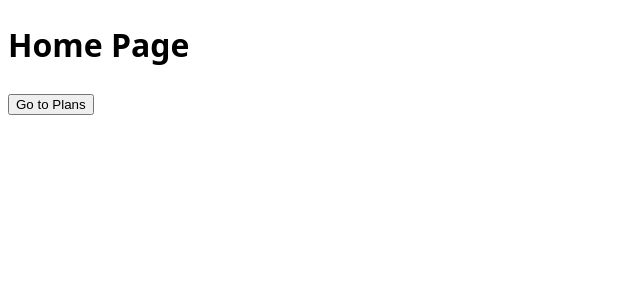
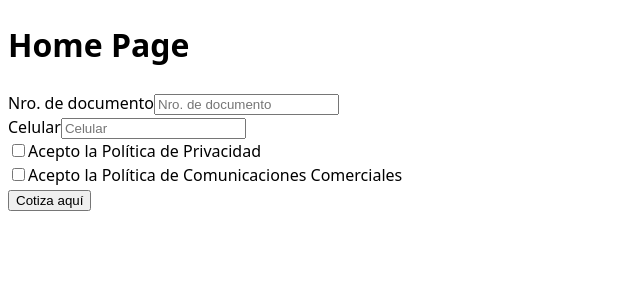
Before and after one commit to michaeldaviddev/salud-flexible-challenge, a React (Vite) app: page / in a window 1280 px wide. Shown: the top 300 px of the page, without its empty margins (0-640 px from the left). Built offline with nearby package versions, Linux system fonts and the light colour scheme.

Commit message:
home form

```diff
--- a/src/context/UserContext.tsx
+++ b/src/context/UserContext.tsx
@@ -5,6 +5,8 @@ export interface User {
   name: string;
   lastName: string;
   birthDay: string;
+  documentNumber: string;
+  phoneNumber: string;
 }
 
 // Define the structure of the plan data
--- a/src/pages/Home.tsx
+++ b/src/pages/Home.tsx
@@ -1,16 +1,44 @@
+import { useState } from 'react';
 import { useNavigate } from "react-router-dom";
 import { useUser } from '../context/UserContext';
-import type { User } from '../context/UserContext';
 
 const Home: React.FC = () => {
   const navigate = useNavigate();
   const { setUser } = useUser();
 
-  const goToPlans = async () => {
+  const [documentNumber, setDocumentNumber] = useState('');
+  const [phoneNumber, setPhoneNumber] = useState('');
+  const [policy1, setPolicy1] = useState(false);
+  const [policy2, setPolicy2] = useState(false);
+  const [errors, setErrors] = useState<Partial<Record<string, string>>>({});
+
+  const validateForm = () => {
+    const newErrors: Partial<Record<string, string>> = {};
+    if (!documentNumber) newErrors.documentNumber = 'Document number is required';
+    if (!phoneNumber) newErrors.phoneNumber = 'Phone number is required';
+    if (!policy1) newErrors.policy1 = 'You must accept the privacy policy';
+    if (!policy2) newErrors.policy2 = 'You must accept the commercial policy';
+    setErrors(newErrors);
+    return Object.keys(newErrors).length === 0;
+  };
+
+  const handleSubmit = async (event: React.FormEvent) => {
+    event.preventDefault();
+    if (!validateForm()) {
+      return;
+    }
+
     try {
       const response = await fetch('https://rimac-front-end-challenge.netlify.app/api/user.json');
-      const data: User = await response.json();
-      setUser(data);
+      const data = await response.json();
+
+      // Combine form data with fetched data and set it in the global state
+      setUser({
+        ...data,
+        documentNumber,
+        phoneNumber
+      });
+
       navigate("/plans");
     } catch (error) {
       console.error("Failed to fetch user data:", error);
@@ -20,9 +48,53 @@ const Home: React.FC = () => {
   return (
     <div>
       <h1>Home Page</h1>
-      <button onClick={goToPlans}>
-        Go to Plans
-      </button>
+      <form onSubmit={handleSubmit}>
+        <div>
+          <label htmlFor="documentNumber">Nro. de documento</label>
+          <input
+            id="documentNumber"
+            type="text"
+            placeholder="Nro. de documento"
+            value={documentNumber}
+            onChange={(e) => setDocumentNumber(e.target.value)}
+          />
+          {errors.documentNumber && <p style={{ color: 'red' }}>{errors.documentNumber}</p>}
+        </div>
+        <div>
+          <label htmlFor="phoneNumber">Celular</label>
+          <input
+            id="phoneNumber"
+            type="text"
+            placeholder="Celular"
+            value={phoneNumber}
+            onChange={(e) => setPhoneNumber(e.target.value)}
+          />
+          {errors.phoneNumber && <p style={{ color: 'red' }}>{errors.phoneNumber}</p>}
+        </div>
+        <div>
+          <label>
+            <input
+              type="checkbox"
+              checked={policy1}
+              onChange={(e) => setPolicy1(e.target.checked)}
+            />
+            Acepto la Política de Privacidad
+          </label>
+          {errors.policy1 && <p style={{ color: 'red' }}>{errors.policy1}</p>}
+        </div>
+        <div>
+          <label>
+            <input
+              type="checkbox"
+              checked={policy2}
+              onChange={(e) => setPolicy2(e.target.checked)}
+            />
+            Acepto la Política de Comunicaciones Comerciales
+          </label>
+          {errors.policy2 && <p style={{ color: 'red' }}>{errors.policy2}</p>}
+        </div>
+        <button type="submit">Cotiza aquí</button>
+      </form>
     </div>
   );
 };
--- a/src/pages/Summary.tsx
+++ b/src/pages/Summary.tsx
@@ -16,7 +16,8 @@ const Summary: React.FC = () => {
       <div style={{ border: '1px solid #ccc', padding: '1rem', margin: '1rem 0' }}>
         <h2>User Information</h2>
         <p><strong>Name:</strong> {user.name} {user.lastName}</p>
-        <p><strong>Date of Birth:</strong> {user.birthDay}</p>
+        <p><strong>Document Number:</strong> {user.documentNumber}</p>
+        <p><strong>Phone Number:</strong> {user.phoneNumber}</p>
       </div>
 
       <div style={{ border: '1px solid #ccc', padding: '1rem', margin: '1rem 0' }}>
```
